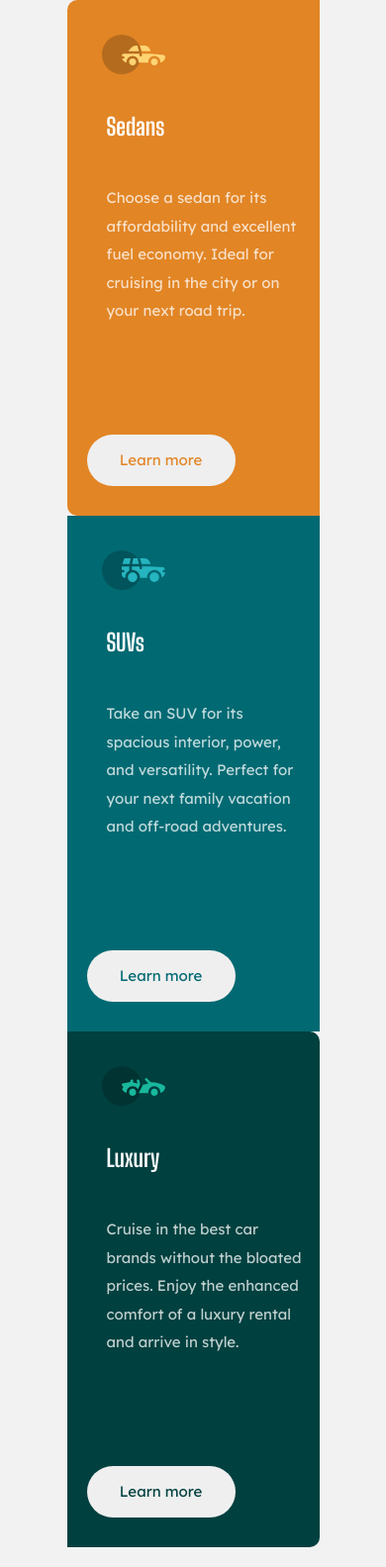
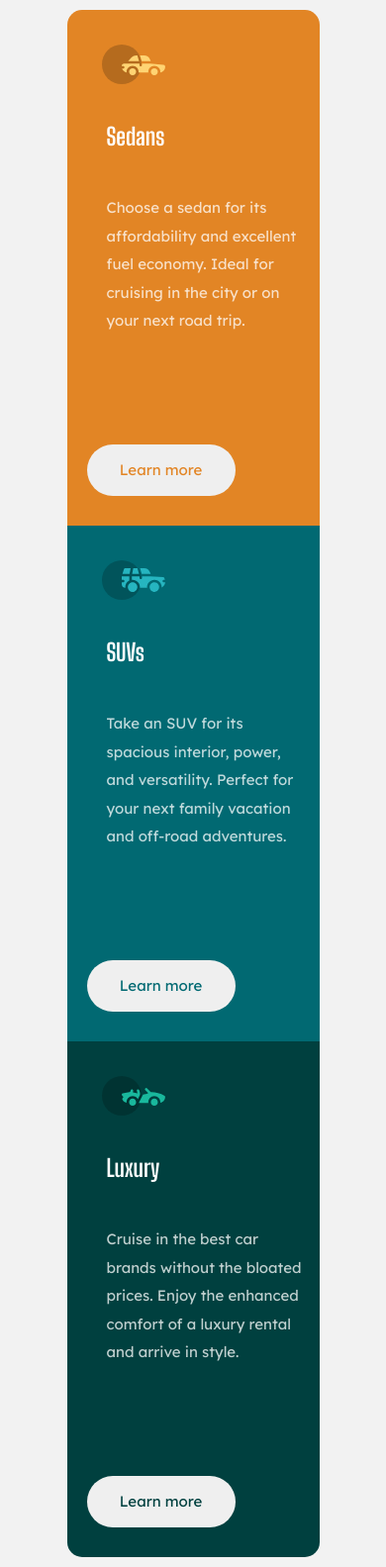
Before and after one commit to GiovanniPereira05/3-column-preview-card-component-main, a plain HTML site: page index.html in a window 390 px wide. Shown: the whole page at 99% size. Drawn offline with Linux system fonts and the light colour scheme.

Commit message:
update mobile

```diff
--- a/index.html
+++ b/index.html
@@ -21,7 +21,7 @@
 <body>
   <main class="container">
     <div class="card" id="q1">
-      <img src="images/icon-sedans.svg" alt="sedan icon">
+      <img src="images/icon-sedans.svg" alt="">
       <h2 class="title">Sedans</h2>
       <p class="text">Choose a sedan for its affordability and excellent fuel economy. Ideal for cruising in the city
         or on your next road trip.</p>
@@ -29,7 +29,7 @@
     </div>
 
     <div class="card" id="q2">
-      <img src="images/icon-suvs.svg" alt="suv icon">
+      <img src="images/icon-suvs.svg" alt="">
       <h2 class="title">SUVs</h2>
       <p class="text">Take an SUV for its spacious interior, power, and versatility. Perfect for your next family vacation
         and off-road adventures.</p>
@@ -37,7 +37,7 @@
     </div>
 
     <div class="card" id="q3">
-      <img src="images/icon-luxury.svg" alt="luxury icon">
+      <img src="images/icon-luxury.svg" alt="">
       <h2 class="title">Luxury</h2>
       <p class="text">Cruise in the best car brands without the bloated prices. Enjoy the enhanced comfort of a luxury
         rental and arrive in style.</p>
--- a/style.css
+++ b/style.css
@@ -18,15 +18,8 @@ body{
     flex-wrap: wrap;
     justify-content: space-around;
     border-radius: 15px;
-}
-
-@media screen and (max-width: 767px) {
-    .container {
-        flex-direction: column;
-        align-items: center;
-    }
-
-}
+    overflow: hidden;
+  }
 
 .card{
     padding: 20px;
@@ -38,7 +31,7 @@ body{
 }
 #q1{
     background-color: #e28525;
-    border-radius: 10px 0px 0px 10px;
+
 }
 
 #q2{
@@ -47,7 +40,7 @@ body{
 
 #q3{
     background-color: #00403f;
-    border-radius: 0px 10px 10px 0px;
+
 }
 
 .text{
@@ -82,6 +75,7 @@ button{
 button:hover{
     background-color: transparent;
     border: 1px solid white;
+    cursor: pointer
 }
 
 #b1{
@@ -98,3 +92,21 @@ button:hover{
 #b1:hover, #b2:hover, #b3:hover{
     color: white;
 }
+
+
+@media screen and (max-width: 767px) {
+    .container {
+        flex-direction: column;
+        align-items: center;
+        margin-top: 10px;
+        margin-bottom: 10px;
+    }
+    #q1{
+      border-radius: 10px 10px 0px 0px;
+    }
+
+    #q3{
+        border-radius: 0px 0px 10px 10px;
+    }
+
+}
```
